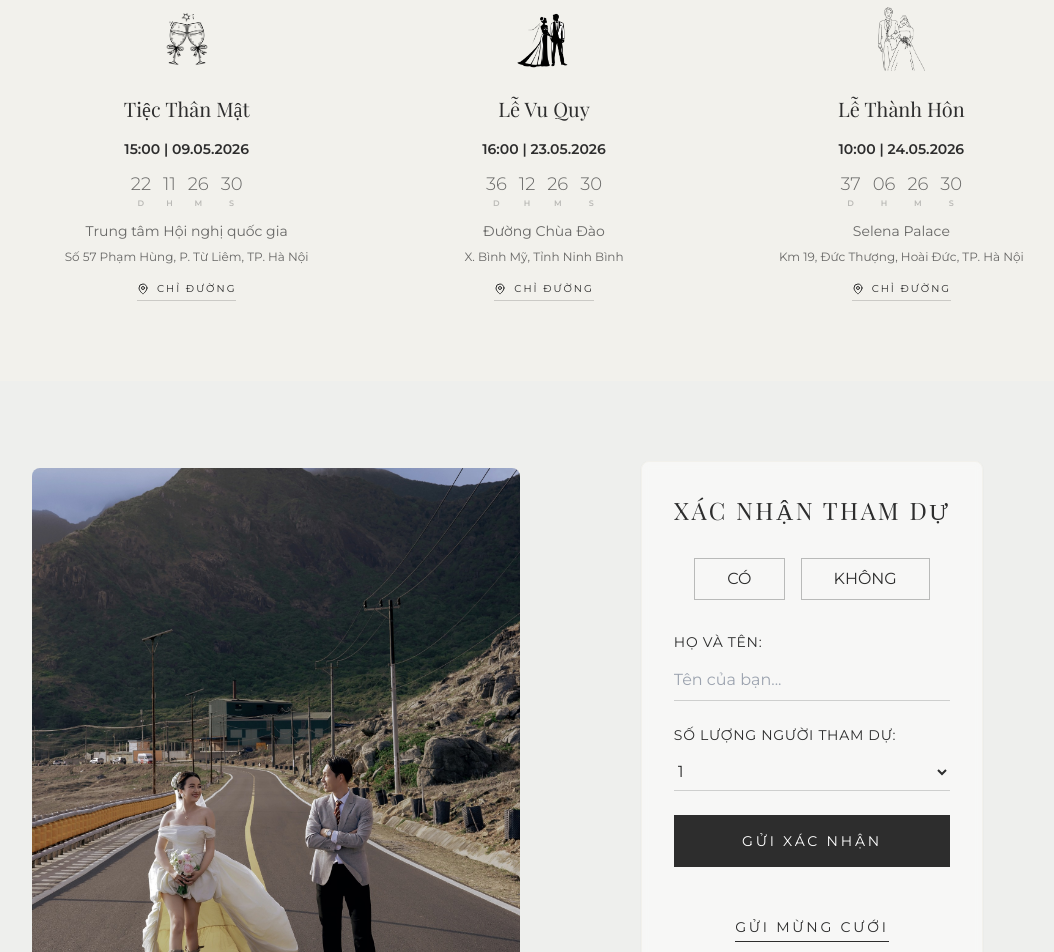
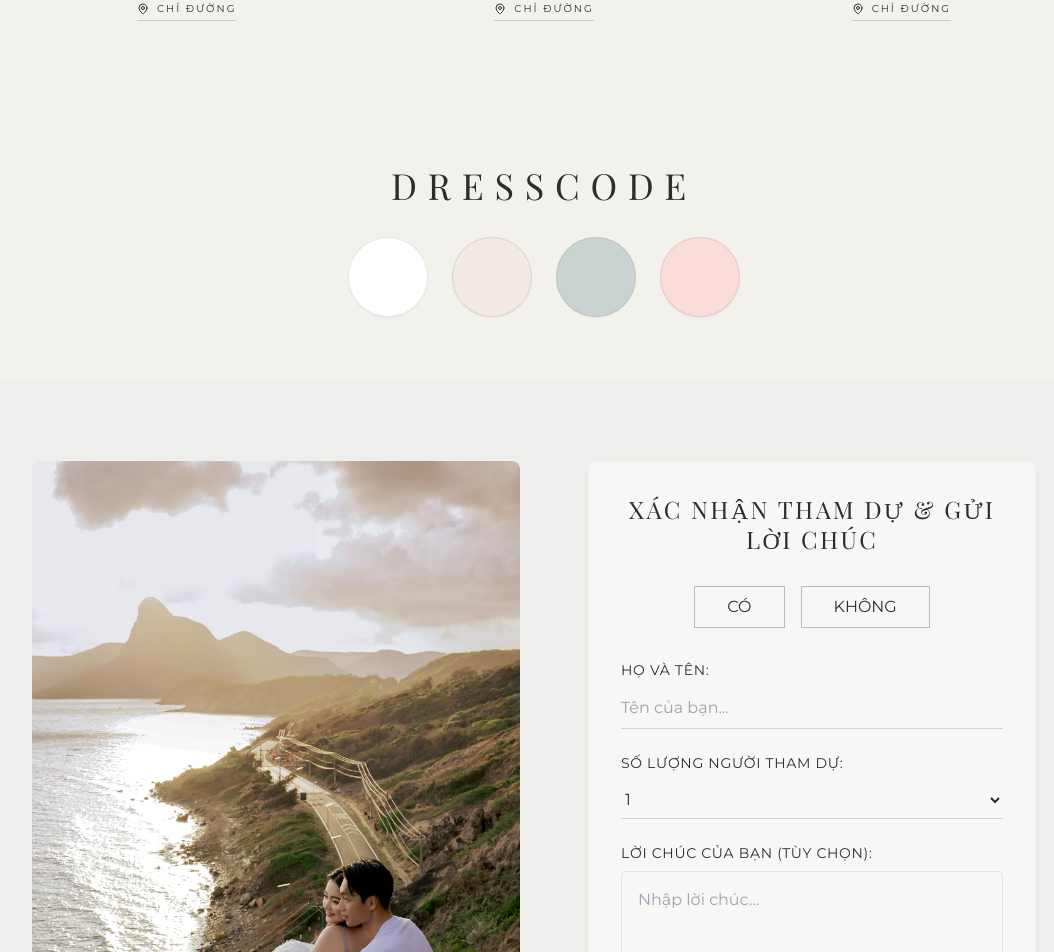
Before and after one commit to hieuthao268/wedding-page, a React (Vite) app: page / in a window 1280 px wide. Shown: the part 3090-4042 px from the top of the page, without its empty margins (96-1150 px from the left). Built offline with nearby package versions, Linux system fonts and the light colour scheme; a web font is replaced by a local one.

Commit message:
update: images

```diff
--- a/src/App.jsx
+++ b/src/App.jsx
@@ -105,23 +105,6 @@ function App() {
         </div>
       </Section>
 
-      {/* Hero Section */}
-      <Section fullWidth className="!p-0 overflow-hidden bg-beige-dark">
-        {/*<img
-          src="images/1f3293a6d3b84dfc5572b91d9989aa0f.png"
-          alt="Wedding Hero"
-          className="w-full h-auto object-cover max-h-[60vh]"
-        />*/}
-        <div className="flex flex-col justify-center items-center gap-8 py-16">
-            <h2 className="text-4xl tracking-[0.3em] uppercase">Dresscode</h2>
-            <div className="flex gap-4 md:gap-6">
-              {['#FFFFFF', '#F2E8E4', '#C9D3D2', '#FADCD9'].map((color, i) => (
-                <div key={i} className="w-16 h-16 md:w-20 md:h-20 rounded-full border border-charcoal/10 shadow-sm" style={{ backgroundColor: color }} />
-              ))}
-            </div>
-        </div>
-      </Section>
-
       {/* Timeline Section */}
       <Section className="bg-beige-dark">
         <motion.div {...fadeIn} className="text-center mb-16 space-y-4">
@@ -133,14 +116,14 @@ function App() {
             {
               title: "Tiệc Thân Mật",
               time: "15:00 | 09.05.2026",
-              date: "2026-05-09T15:00:00",
+              date: "2026-05-09T16:00:00",
               location: "Trung tâm Hội nghị quốc gia",
               address: "Số 57 Phạm Hùng, P. Từ Liêm, TP. Hà Nội",
               icon: "images/timeline-le-than-mat-2.png" // Placeholder for couple icon
             },
             {
               title: "Lễ Vu Quy",
-              time: "16:00 | 23.05.2026",
+              time: "06:00 | 24.05.2026",
               date: "2026-05-23T16:00:00",
               location: "Đường Chùa Đào",
               address: "X. Bình Mỹ, Tỉnh Ninh Bình",
@@ -181,11 +164,28 @@ function App() {
         </div>
       </Section>
 
+      {/* Hero Section */}
+      <Section fullWidth className="!p-0 overflow-hidden bg-beige-dark">
+        {/*<img
+          src="images/1f3293a6d3b84dfc5572b91d9989aa0f.png"
+          alt="Wedding Hero"
+          className="w-full h-auto object-cover max-h-[60vh]"
+        />*/}
+        <div className="flex flex-col justify-center items-center gap-8 py-16">
+            <h2 className="text-4xl tracking-[0.3em] uppercase">Dresscode</h2>
+            <div className="flex gap-4 md:gap-6">
+              {['#FFFFFF', '#F2E8E4', '#C9D3D2', '#FADCD9'].map((color, i) => (
+                <div key={i} className="w-16 h-16 md:w-20 md:h-20 rounded-full border border-charcoal/10 shadow-sm" style={{ backgroundColor: color }} />
+              ))}
+            </div>
+        </div>
+      </Section>
+
       {/* RSVP Section */}
       <Section id="rsvp" className="bg-sage/20">
-        <div className="grid md:grid-cols-2 gap-12 items-center">
-          <div className="rounded-lg overflow-hidden h-[500px]">
-            <img src="images/45717bd71fee87c89f0ae0037b46d708.jpg" alt="RSVP Side" className="w-full h-full object-cover" />
+        <div className="grid md:grid-cols-2 gap-12 items-stretch">
+          <div className="rounded-lg overflow-hidden h-full min-h-[500px]">
+            <img src="images/dd4c9895c13ae54b8cb11996622c20ca.jpg" alt="RSVP Side" className="w-full h-full object-cover" />
           </div>
           <RSVPForm />
         </div>
@@ -255,35 +255,19 @@ function App() {
         </div>
       </Section>
 
-      {/* Wishes Section */}
-      <Section className="bg-beige text-center">
-        <motion.div {...fadeIn} className="space-y-8">
-          <h2 className="text-3xl md:text-4xl tracking-widest uppercase">Gửi lời chúc đến<br/>vợ chồng son</h2>
-          <div className="max-w-xl mx-auto">
-            <textarea
-              placeholder="Lời chúc của bạn..."
-              className="w-full bg-transparent border border-charcoal/10 p-6 focus:border-charcoal outline-none transition-all h-32 resize-none rounded-lg"
-            />
-            <button className="w-full bg-charcoal text-white py-4 uppercase tracking-[0.2em] text-sm mt-4 rounded-lg hover:bg-charcoal/90 transition-all">
-              GỬI LỜI CHÚC
-            </button>
-          </div>
-        </motion.div>
-      </Section>
-
       {/* Large Bottom Image */}
-      <Section>
+      <Section className="py-12">
         <motion.div
           initial={{ opacity: 0, y: 20 }}
           whileInView={{ opacity: 1, y: 0 }}
           viewport={{ once: true }}
-          className="w-full flex justify-center"
+          className="max-w-6xl mx-auto px-6"
         >
-          <div className="rounded-2xl overflow-hidden shadow-lg bg-white/50 backdrop-blur-sm">
+          <div className="rounded-2xl md:rounded-3xl overflow-hidden shadow-xl bg-white/50 backdrop-blur-sm">
             <img
-              src="images/dd4c9895c13ae54b8cb11996622c20ca.jpg"
+              src="images/a2c895fe9416dd11984bca7b053b64ec.jpg"
               alt="Bottom Hero"
-              className="w-full h-auto max-h-[80vh] object-contain mx-auto"
+              className="w-full h-auto max-h-[125vh] object-cover object-bottom"
             />
           </div>
         </motion.div>
--- a/src/components/RSVPForm.jsx
+++ b/src/components/RSVPForm.jsx
@@ -6,12 +6,13 @@ const RSVPForm = () => {
   const [formData, setFormData] = useState({
     name: '',
     guests: '1',
+    message: '',
   });
 
   const handleSubmit = (e) => {
     e.preventDefault();
     console.log('RSVP Submitted:', { status, ...formData });
-    alert('Cảm ơn bạn đã xác nhận tham dự!');
+    alert('Cảm ơn bạn đã xác nhận và gửi lời chúc!');
   };
 
   return (
@@ -21,7 +22,7 @@ const RSVPForm = () => {
       viewport={{ once: true }}
       className="max-w-md mx-auto p-8 bg-white/50 backdrop-blur-sm border border-beige-dark rounded-lg shadow-sm"
     >
-      <h2 className="text-2xl text-center mb-8 tracking-widest uppercase">XÁC NHẬN THAM DỰ</h2>
+      <h2 className="text-2xl text-center mb-8 tracking-widest uppercase leading-tight">XÁC NHẬN THAM DỰ & GỬI LỜI CHÚC</h2>
 
       <div className="flex justify-center gap-4 mb-8">
         <button
@@ -68,6 +69,16 @@ const RSVPForm = () => {
           </select>
         </div>
 
+        <div>
+          <label className="block text-sm uppercase tracking-wider mb-2">Lời chúc của bạn (Tùy chọn):</label>
+          <textarea
+            value={formData.message}
+            onChange={(e) => setFormData({ ...formData, message: e.target.value })}
+            className="w-full bg-transparent border border-charcoal/10 p-4 focus:border-charcoal outline-none transition-all h-24 resize-none rounded"
+            placeholder="Nhập lời chúc..."
+          />
+        </div>
+
         <motion.button
           whileHover={{ scale: 1.02 }}
           whileTap={{ scale: 0.98 }}
```
